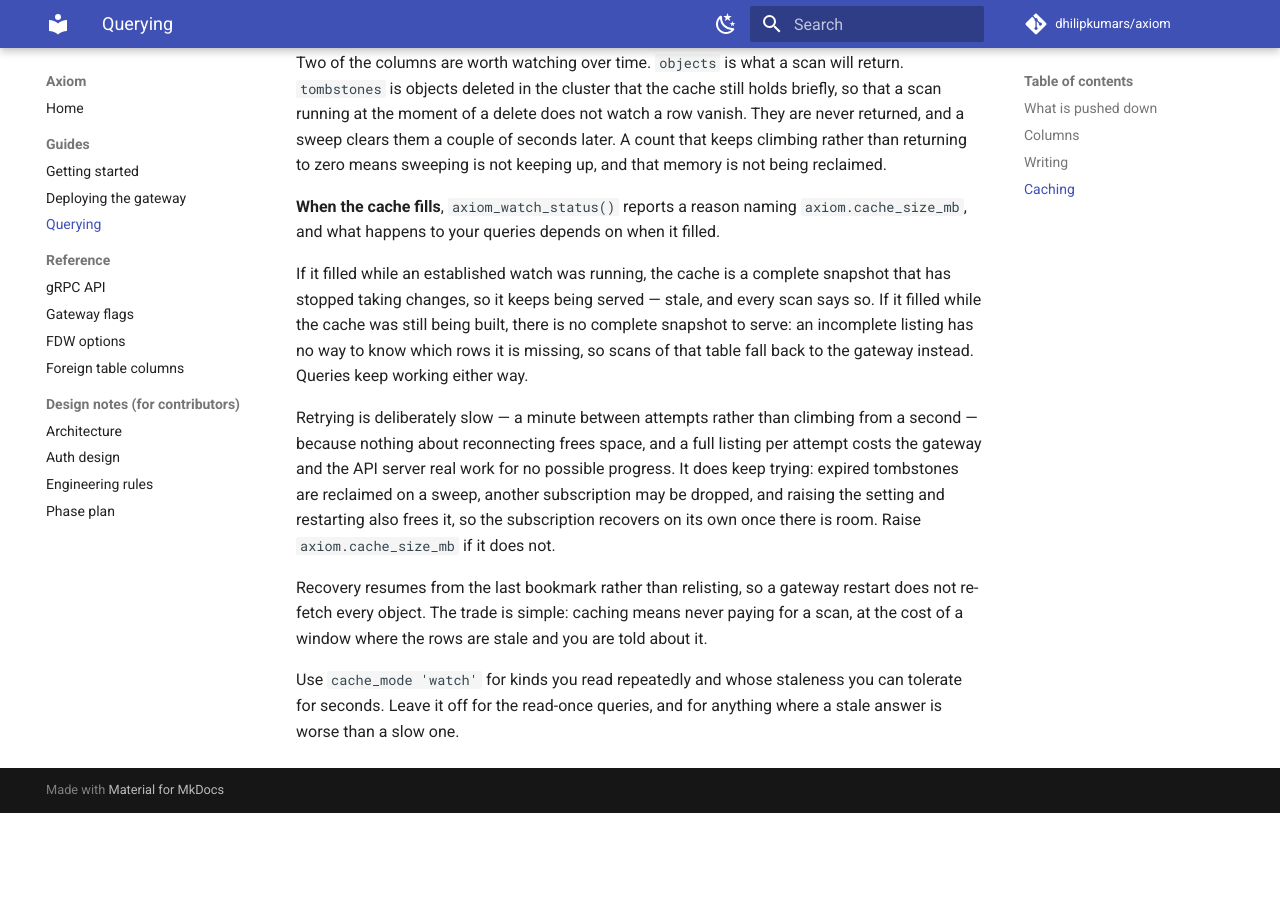
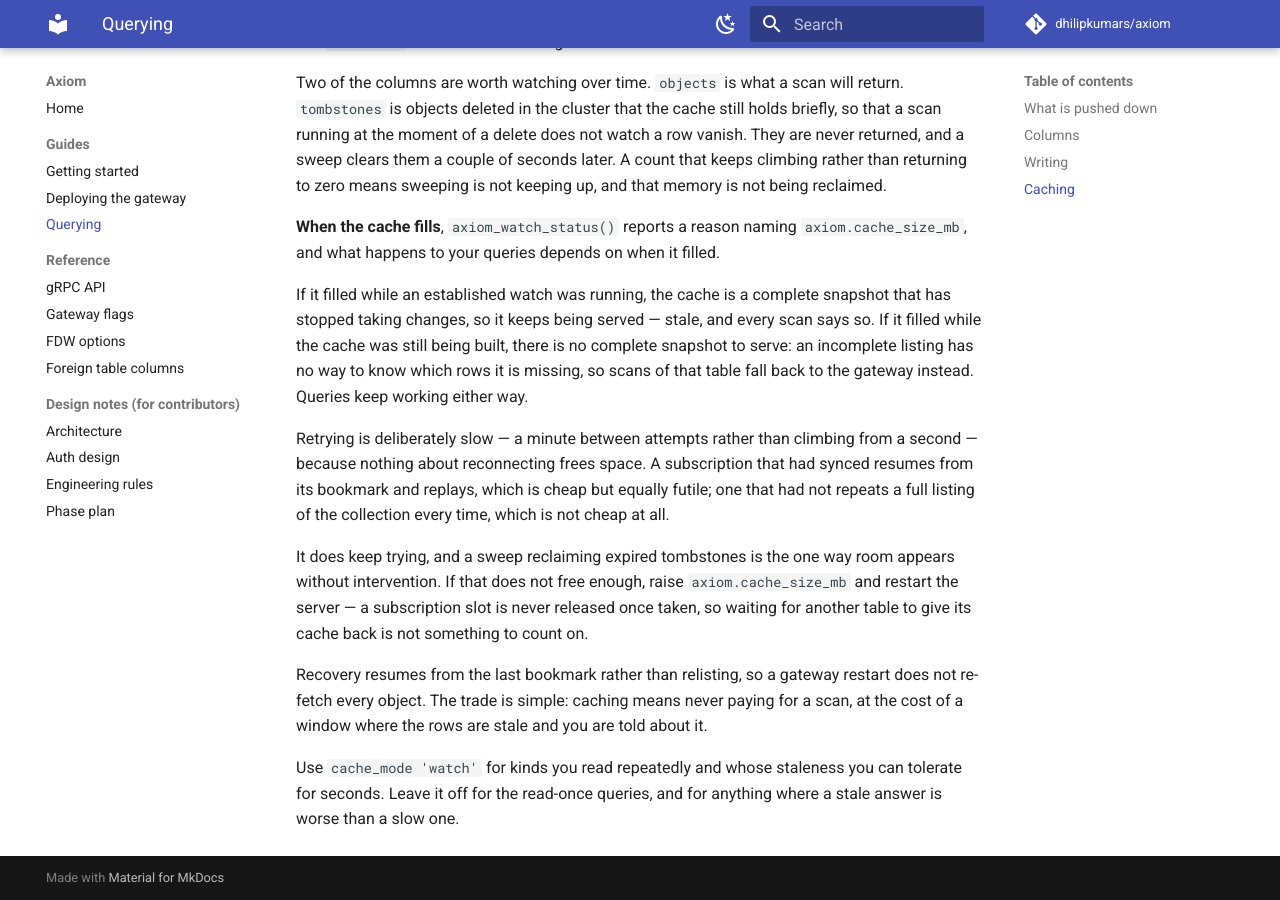
Before and after one commit to dhilipkumars/axiom, an MkDocs documentation site: the page built from docs/guides/querying.md, in a window 1280 px wide and 900 px high, scrolled down 3202 px. Built offline with MkDocs 1.6.1 and Material for MkDocs 9.7.7, drawn with Linux system fonts in a browser that asks for light colours; comment, search, counter and statistics services are not loaded; before the commit the page ends 4015 px from its top, so only the background shows below that; some of the changed text lies outside the part shown.

Commit message:
Warn on the scan that falls back, and stop overstating the retry cost
Six more from review, all correct.

The one that mattered: issue #17 asks for the cache-full condition to be
said "on scans of that table, the way a stale cache already warns", and
the path where that matters most was silent. A cache that fills after
syncing stays servable, so the existing stale warning covers it. One
that fills mid-listing is not servable, so `fetch_from_cache` returned
at the Tier::OnDemand guard before any warning: the query succeeded
through the gateway and the person running it never learned that
caching had stopped. It now warns there, which required single-sourcing
the reason (`cache::CACHE_FULL_REASON`) so the scan can recognise what
the worker wrote.

Deliberately only for the cache-full reason. A watch table that is not
servable yet is usually just building its cache, and warning on every
scan of a healthy system would train people to ignore the warning that
matters.

The rest were claims that were true of one path and asserted of both. A
subscription that had synced keeps its bookmark, and the gateway skips
the listing for a non-empty resource_version
(TestSubscribeWithResourceVersionSkipsList), so its retry resumes and
replays rather than relisting. Only a bookmark-less build repeats a
full listing. The changeset, the guide and the retry comment all said
"a full listing per attempt" and now distinguish the two.

Two more descriptions contradicted the behaviour outright: the settings
table and the axiom.cache_size_mb GUC help both said an exhausted
subscription becomes DEGRADED, which is true only if it had synced.

And "another subscription may be dropped" described a recovery path
that does not exist: `in_use` is only ever set, never cleared, so a slot
is never released (that is #30). Removed from the comment and the guide;
a tombstone sweep is the one way room appears without intervention.

Verified: the new assertion pins the constant the warning depends on and
fails if the worker's reason drifts by a single trailing space (checked
by making that mutation). 161 tests pass on pg17, clippy clean, mkdocs
strict clean.

Co-Authored-By: Claude Opus 5 <noreply@anthropic.com>

```diff
--- a/docs/guides/querying.md
+++ b/docs/guides/querying.md
@@ -128,7 +128,7 @@ both also fixed at startup:
 
 | Setting | Default | What it does |
 | --- | --- | --- |
-| `axiom.cache_size_mb` | `256` | Upper bound of the shared-memory cache. On reaching it, affected subscriptions go `DEGRADED` rather than evicting. |
+| `axiom.cache_size_mb` | `256` | Upper bound of the shared-memory cache. On reaching it, affected subscriptions stop taking objects rather than evicting — `DEGRADED` if they had synced, `REQUESTED` if they had not. What a scan does then is below. |
 | `axiom.notify_database` | `postgres` | Database the worker opens for `NOTIFY axiom_events`. `LISTEN` there, which is not necessarily the database you query from. |
 
 By default (`cache_mode 'on_demand'`) every scan is an RPC. A table declared
@@ -175,12 +175,16 @@ which rows it is missing, so scans of that table fall back to the gateway
 instead. Queries keep working either way.
 
 Retrying is deliberately slow — a minute between attempts rather than climbing
-from a second — because nothing about reconnecting frees space, and a full
-listing per attempt costs the gateway and the API server real work for no
-possible progress. It does keep trying: expired tombstones are reclaimed on a
-sweep, another subscription may be dropped, and raising the setting and
-restarting also frees it, so the subscription recovers on its own once there is
-room. Raise `axiom.cache_size_mb` if it does not.
+from a second — because nothing about reconnecting frees space. A subscription
+that had synced resumes from its bookmark and replays, which is cheap but
+equally futile; one that had not repeats a full listing of the collection every
+time, which is not cheap at all.
+
+It does keep trying, and a sweep reclaiming expired tombstones is the one way
+room appears without intervention. If that does not free enough, raise
+`axiom.cache_size_mb` and restart the server — a subscription slot is never
+released once taken, so waiting for another table to give its cache back is not
+something to count on.
 
 Recovery resumes from the last bookmark rather than relisting, so a gateway
 restart does not re-fetch every object. The trade is simple: caching means
```
Also changed, not shown: .changes/cache-full-terminal.md (+14 -9 lines), 3 other files.
